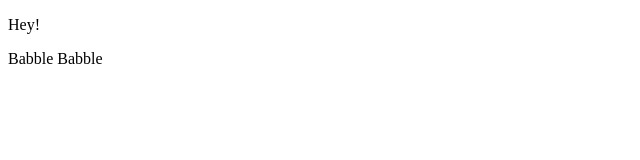
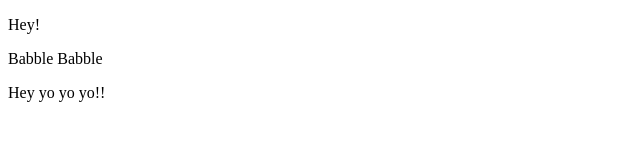
Before and after one commit to cozzym/newrepo, a plain HTML site: page index.html in a window 1280 px wide. Shown: the whole page, without its empty margins (0-640 px from the left). Drawn offline with Linux system fonts and the light colour scheme.

Commit message:
newestcommit

```diff
--- a/index.html
+++ b/index.html
@@ -11,6 +11,7 @@
 
 <p>Hey!</p>
 <p>Babble Babble</p>
+<p>Hey yo yo yo!!</p>
 
 </body>
 </html>
```
